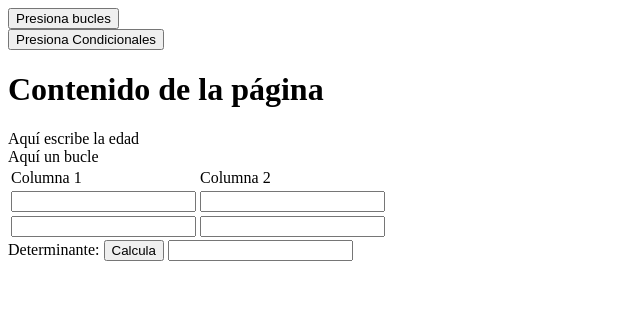
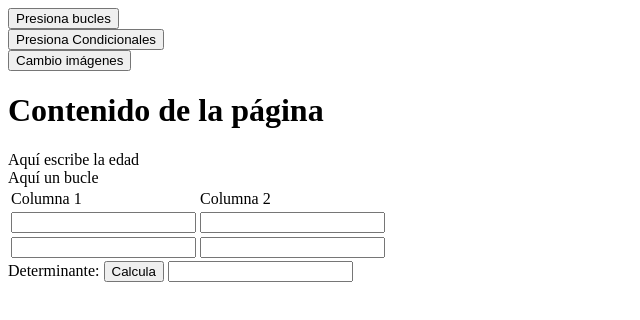
Before and after one commit to tecnologiassecundaria/inicial, a plain HTML site: page index.html in a window 1280 px wide. Shown: the whole page, without its empty margins (0-640 px from the left). Drawn offline with nearby package versions, Linux system fonts and the light colour scheme.

Commit message:
ajustes para imagen

```diff
--- a/index.html
+++ b/index.html
@@ -11,6 +11,9 @@
     <div id="capa1"><input type="button" value="Presiona bucles" onclick="bucles();">
     </div>
     <div id="capa2"><input type="button" value="Presiona Condicionales" onclick="condicionales();">
+    </div>
+    <div id="capa3"><input type="button" value="Cambio imágenes" onclick="cambioImagen();">
+        <img src="" id="id_imagen1">
     </div>
 <h1>Contenido de la página</h1>
 
--- a/main.js
+++ b/main.js
@@ -111,7 +111,7 @@ function Calcula_Determinante()
 var imagen="original.png";
 function cambioImagen(){
 	if (imagen==="original.png"){
-		imagen0=document.getElementsByID("id_imagen");
+		imagen0=document.getElementsByID("id_imagen1");
 		imagen0.src="images/nueva.png";
 		imagen="images/nueva.png";
 	} else {
```
